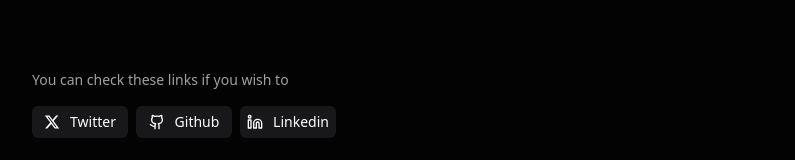
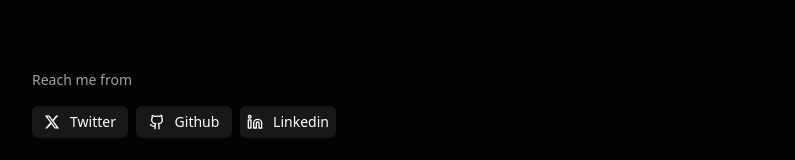
Before and after one commit to newbdez33/jacky.jp, a Next.js app: page / in a window 1280 px wide. Shown: the part 394-554 px from the top of the page, without its empty margins (224-1019 px from the left). Built offline with nearby package versions, Linux system fonts and the light colour scheme; no server answers.

Commit message:
Update footer text to Reach me from

```diff
--- a/components/footer.tsx
+++ b/components/footer.tsx
@@ -20,7 +20,7 @@
     <footer className="py-6 md:py-8 text-sm text-muted-foreground animate-in fade-in slide-in-from-bottom-8 duration-700 delay-300">
       <div className="max-w-3xl mx-auto px-4 md:px-0 space-y-6">
         <div className="space-y-4">
-          <p className="text-sm text-muted-foreground">You can check these links if you wish to</p>
+          <p className="text-sm text-muted-foreground">Reach me from</p>
           <div className="flex gap-2">
             <Button size="sm" asChild className="w-24 rounded-sm bg-zinc-900 hover:bg-zinc-800 text-white border-zinc-800">
               <Link href="https://x.com/z33" target="_blank" rel="noopener noreferrer">
```
